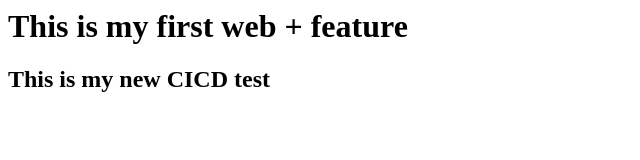
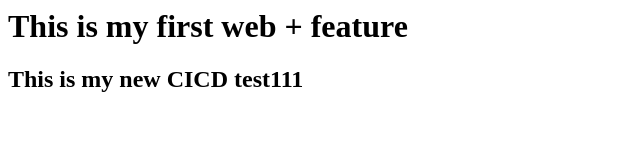
Before and after one commit to vmayur3336/sampleweb, a plain HTML site: page index.html in a window 1280 px wide. Shown: the full height of the page, 0-640 px from the left. Drawn offline with Linux system fonts and the light colour scheme.

Commit message:
Update index.html

```diff
--- a/index.html
+++ b/index.html
@@ -1,6 +1,6 @@
 <html>
 <body>
 <h1> This is my first web + feature </h1>
-<h2> This is my new CICD test </h2>
+<h2> This is my new CICD test111 </h2>
 </html>
 </body>
```
